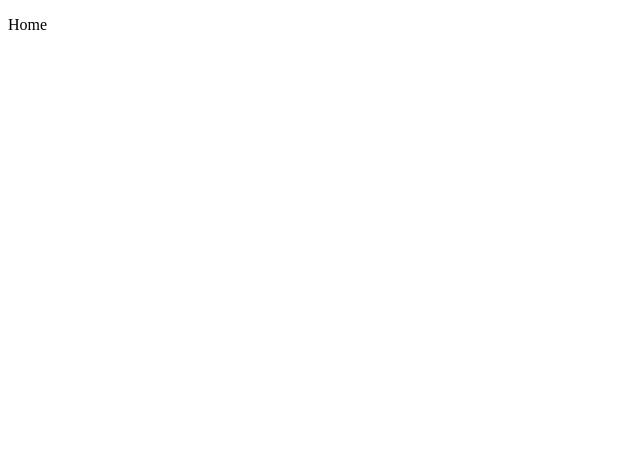
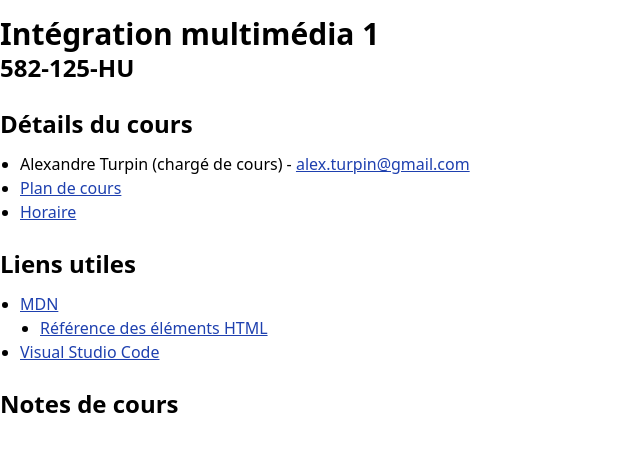
Before and after one commit to alexturpin/582-125-HU, a Next.js app: page / in a window 1280 px wide. Shown: the top 452 px of the page, without its empty margins (0-640 px from the left). Built offline with nearby package versions, Linux system fonts and the light colour scheme.

Commit message:
Home page

```diff
--- a/src/pages/_app.tsx
+++ b/src/pages/_app.tsx
@@ -1,9 +1,12 @@
-import "tailwindcss/tailwind.css"
+import "../styles/globals.css"
 import type { AppProps } from "next/app"
 
 function MyApp({ Component, pageProps }: AppProps) {
   return (
-    <div className="container mx-auto">
+    <div className="container mx-auto py-4">
+      <h1 className="text-3xl font-bold">Intégration multimédia 1</h1>
+      <h4 className="text-2xl font-semibold mb-6">582-125-HU</h4>
+
       <Component {...pageProps} />
     </div>
   )
--- a/src/pages/index.tsx
+++ b/src/pages/index.tsx
@@ -1,3 +1,44 @@
 export default function Home() {
-  return <p>Home</p>
+  return (
+    <>
+      <section>
+        <h3>Détails du cours</h3>
+        <ul>
+          <li>
+            Alexandre Turpin (chargé de cours) -{" "}
+            <a href="mailto:alex.turpin@gmail.com">alex.turpin@gmail.com</a>
+          </li>
+          <li>
+            <a href="/files/582-125-HU_PC.pdf">Plan de cours</a>
+          </li>
+          <li>
+            <a href="/files/horaire.pdf">Horaire</a>
+          </li>
+        </ul>
+      </section>
+
+      <section>
+        <h3>Liens utiles</h3>
+        <ul>
+          <li>
+            <a href="https://developer.mozilla.org/en-US/">MDN</a>
+            <ul>
+              <li>
+                <a href="https://developer.mozilla.org/en-US/docs/Web/HTML/Element">
+                  Référence des éléments HTML
+                </a>
+              </li>
+            </ul>
+          </li>
+          <li>
+            <a href="https://code.visualstudio.com/">Visual Studio Code</a>
+          </li>
+        </ul>
+      </section>
+
+      <section>
+        <h3>Notes de cours</h3>
+      </section>
+    </>
+  )
 }
--- /dev/null
+++ b/src/styles/globals.css
@@ -0,0 +1,27 @@
+@tailwind base;
+@tailwind components;
+@tailwind utilities;
+
+a {
+  @apply text-blue-800 underline;
+}
+
+a:hover {
+  @apply no-underline;
+}
+
+ul {
+  @apply pl-5;
+}
+
+li {
+  @apply list-disc;
+}
+
+h3 {
+  @apply text-2xl font-semibold mb-3;
+}
+
+section {
+  @apply mb-6;
+}
```
Also changed, not shown: 2 other files (tests, documents, lock files or other folders).
